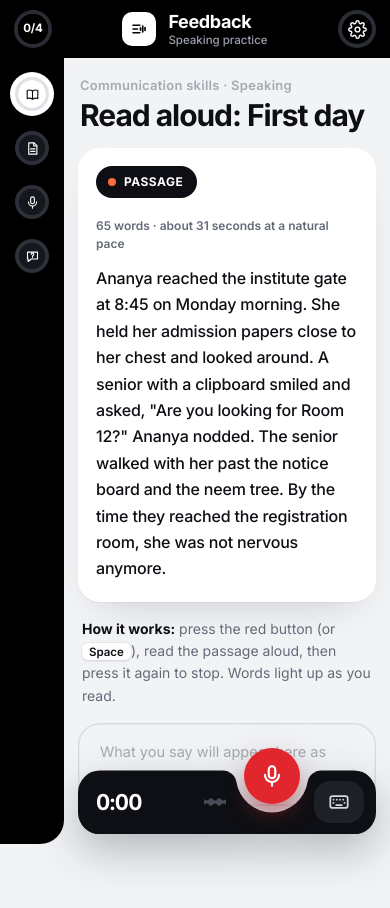
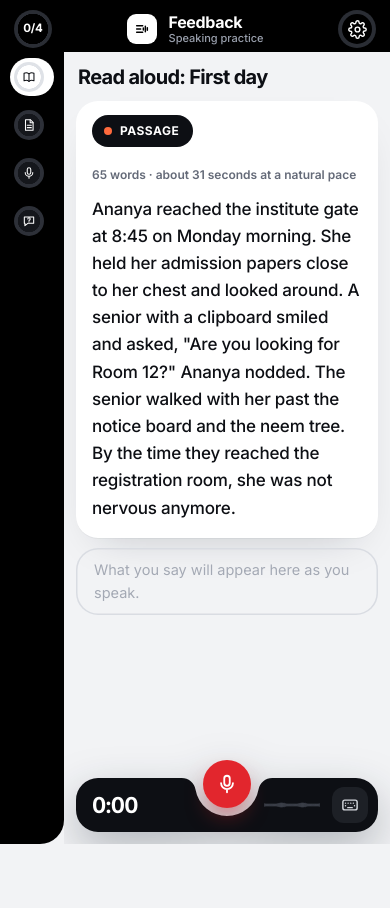
Before and after one commit to anmolkv/Speech-Feedback, a plain HTML site: page index.html in a window 390 px wide. After the commit the page ends 844 px from the top, so only its background shows below. Drawn offline with Linux system fonts and the light colour scheme.

Commit message:
Fit every screen, compact centred recorder, remove minor-error setting

```diff
--- a/index.html
+++ b/index.html
@@ -113,7 +113,7 @@
       <div class="sec">Speech</div>
       <div class="form-group">
         <label class="form-row"><span>Speech recognition language</span><select id="srLang"><option value="en-IN" selected>English (India)</option><option value="en-GB">English (UK)</option><option value="en-US">English (US)</option></select></label>
-        <label class="form-row"><span>Weight of a minor read-aloud error (still to be agreed)</span><select id="minorW"><option value="0.5" selected>Half an error (0.5)</option><option value="0.25">A quarter (0.25)</option><option value="1">Same as an error (1)</option></select></label>
+        <input type="hidden" id="minorW" value="0.5">
       </div>
       <p class="note">Chrome and Edge send the audio to Google's or Microsoft's speech service. Firefox doesn't support speech recognition. Open the page over https (for example on Vercel) so the browser allows the microphone.</p>
     </div>
--- a/style.css
+++ b/style.css
@@ -1010,3 +1010,124 @@ audio{width:100%;height:42px}
   box-shadow:inset 0 0 0 1.5px var(--line);font:500 15px/1.5 var(--font);color:var(--ink);outline:none;transition:box-shadow .2s}
 .type-card textarea:focus,.type-card input:focus{box-shadow:inset 0 0 0 2px var(--ink)}
 .type-card textarea{min-height:140px}
+
+/* =========================================================
+   FIT EVERY SCREEN — no page scrolling
+   Slim header, slim task bar, slim recorder. The work area is a
+   column that fills the space left; if the passage is ever too
+   long for a small screen, only the passage card scrolls.
+   ========================================================= */
+/* ---- slim header ---- */
+.toolbar{height:52px}
+.app-icon{width:30px;height:30px;border-radius:9px}
+.app-icon svg{width:16px;height:16px}
+.brand h1{font-size:16px}
+.brand small{font-size:11px;margin-top:1px}
+@media (min-width:901px){
+  .app{height:calc(100vh - 52px);height:calc(100dvh - 52px)}
+  .toolbar .sb-prog,#settingsBtn.corner-btn{top:60px;width:40px;height:40px}
+  .toolbar .sb-prog em{font-size:11.5px}
+}
+
+/* ---- slim task bar ---- */
+.sidebar{padding-top:6px;padding-bottom:8px}
+.tab{height:38px;padding:4px 14px 4px 4px;gap:9px}
+.tab-ico{width:30px;height:30px}
+.tab-ico i.ico{width:14px;height:14px}
+.tab-txt b{font-size:13.5px}
+
+/* ---- the work area is a column that fills the screen ---- */
+.pane.editor{display:flex;flex-direction:column;overflow:hidden}
+.pane.editor .pane-head{flex:none;padding:20px 40px 0}
+.pane-head .crumb{font-size:12px}
+.pane-head h2{font-size:26px}
+.fb-open{top:20px}
+.pane.editor .pane-body{flex:1;min-height:0;display:flex;flex-direction:column;padding:14px 40px 18px}
+.pane.editor .pane-body > * + *{margin-top:14px}
+#sPromptBox{flex:0 1 auto;min-height:0;display:flex;flex-direction:column}
+#sPromptBox > .passage-card,#sPromptBox > .q-card{flex:0 1 auto;min-height:0;overflow:auto;scrollbar-width:thin}
+#sPromptBox > * + *{margin-top:10px}
+.passage-card,.q-card{padding:20px 32px 24px}
+.card-top{margin-bottom:12px}
+.read-passage{font-size:clamp(16px,2.9vh,24px);line-height:1.7}
+.q-text{font-size:clamp(18px,3.1vh,26px)}
+.q-cover{margin-top:18px;padding-top:16px}
+.q-sub{margin-bottom:10px}
+.q-points li{padding:9px 12px;font-size:14px}
+.q-points .n{width:24px;height:24px;font-size:12px}
+.hint{font-size:13px}
+.live{flex:none;max-height:92px;overflow:auto;padding:10px 18px;font-size:15px}
+.live::before{margin-bottom:3px}
+
+/* ---- slim recorder, always at the bottom ---- */
+.pane.editor .pane-body > .recorder{flex:none;margin-top:auto;position:relative;bottom:auto}
+.pane.editor .pane-body > .live{margin-bottom:30px}
+.recorder{padding:8px 180px 8px 22px;gap:16px}
+.recorder .rec-label{font-size:11px}
+.recorder .timer{font-size:22px}
+.wave{height:28px}
+.recorder .rec-action{top:-20px;right:96px;gap:4px}
+.recbtn,.recbtn i{width:52px;height:52px}
+.recbtn i::after{width:22px;height:22px}
+.recorder .rec-key{font-size:10px;padding:1px 6px}
+.type-btn{width:auto;flex-direction:row;gap:6px;padding:8px 12px;border-radius:12px;right:14px}
+.type-btn svg{width:18px;height:18px}
+
+/* ---- short screens (small laptops) ---- */
+@media (max-height:780px){
+  .pane.editor .pane-head{padding-top:14px}
+  .pane-head .crumb{display:none}
+  .pane-head h2{font-size:22px}
+  .pane.editor .pane-body{padding-top:10px;padding-bottom:14px}
+  .pane.editor .pane-body > * + *{margin-top:10px}
+  .passage-card,.q-card{padding:16px 26px 18px}
+  .q-cover{margin-top:12px;padding-top:12px}
+  .hint{display:none}
+}
+
+/* ---- phones: same idea, no page scroll ---- */
+@media (max-width:900px){
+  body{overflow:hidden}
+  .app{height:calc(100vh - var(--tb-h,52px));height:calc(100dvh - var(--tb-h,52px));overflow:hidden}
+  .pane.editor{height:100%}
+  .pane.editor .pane-head{padding:12px 14px 0}
+  .pane-head .crumb{display:none}
+  .pane-head h2{font-size:20px}
+  .pane.editor .pane-body{padding:10px 12px 12px}
+  .pane.editor .pane-body > * + *{margin-top:10px}
+  .passage-card,.q-card{padding:14px 16px 16px}
+  .read-passage{font-size:clamp(15px,2.3vh,17px);line-height:1.6}
+  .q-text{font-size:17px}
+  .q-points{grid-template-columns:1fr 1fr;gap:6px}
+  .q-points li{padding:7px 9px;font-size:12.5px;gap:8px}
+  .q-points .n{width:20px;height:20px;font-size:11px}
+  .hint{display:none}
+  .live{max-height:70px;font-size:14px}
+  .recorder{padding:8px 140px 8px 16px}
+  .recorder .rec-action{right:66px;top:-18px}
+  .recbtn,.recbtn i{width:48px;height:48px}
+  .type-btn{padding:9px}
+  .type-btn span{display:none}
+}
+
+@media (min-width:901px){.sidebar{padding-left:40px;padding-right:40px}}
+
+/* =========================================================
+   COMPACT CENTRED RECORDER
+   A small black pill in the middle with the record button in
+   the centre notch: timer on the left, level + Type on the right
+   ========================================================= */
+.pane.editor .pane-body > .recorder{align-self:center;width:min(480px,100%)}
+.recorder{display:flex;align-items:center;gap:12px;padding:10px 12px 10px 22px;min-height:60px;box-sizing:border-box}
+.recorder .rec-info{min-width:0;flex:none;max-width:calc(50% - 60px)}
+.recorder .rec-label{overflow:hidden;text-overflow:ellipsis}
+.recorder .rec-action{left:50%;right:auto;transform:translateX(-50%);top:-22px}
+.recorder .wave{width:86px;height:26px;margin-left:auto;flex:none}
+.recorder .type-btn{position:static;transform:none;flex:none}
+@media (max-width:900px){
+  .pane.editor .pane-body > .recorder{width:100%}
+  .recorder{padding:8px 10px 8px 16px;min-height:54px}
+  .recorder .rec-label{display:none}
+  .recorder .rec-action{top:-18px}
+  .recorder .wave{width:56px}
+}
```
